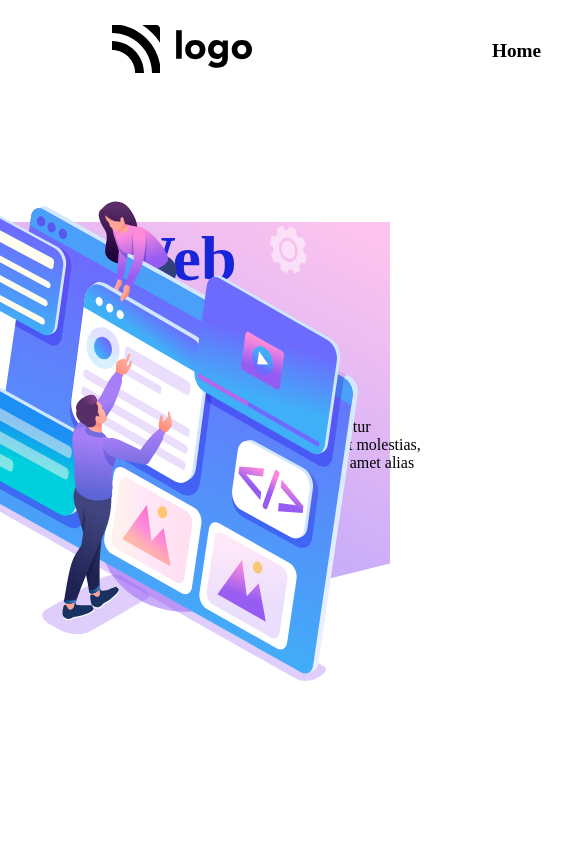
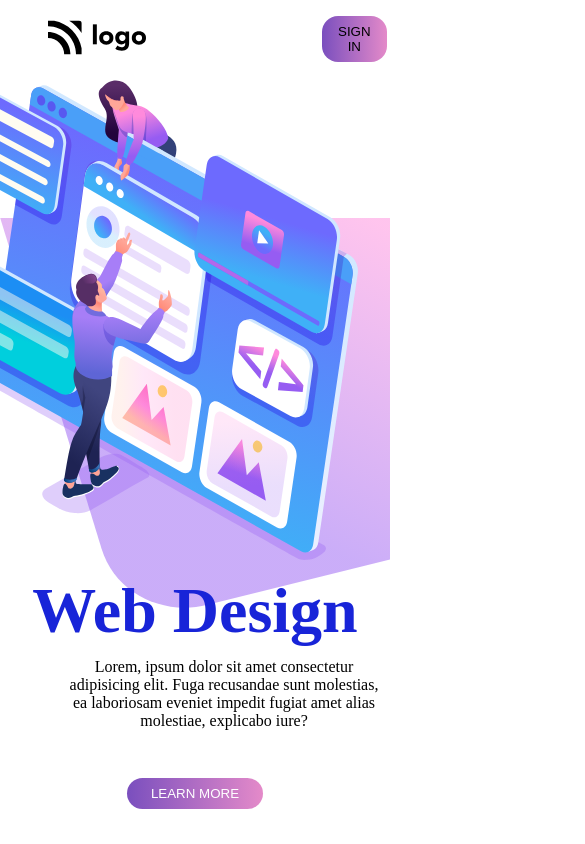
Before and after one commit to Naga-Rajasekhar/project_8-landing_page, a plain HTML site: page index.html in a window 390 px wide. Shown: the top 844 px of the page, 585 px wide, since content can reach past the window. Drawn offline with Linux system fonts and the light colour scheme.

Commit message:
fixed responsiveness

```diff
--- a/css/style.css
+++ b/css/style.css
@@ -86,3 +86,56 @@ li {
   bottom: 5rem;
   left: 3.5rem;
 }
+
+@media screen and (max-width: 768px) {
+  .header-content {
+    display: none;
+  }
+
+  .header {
+    margin-left: -2rem;
+    margin-top: 1rem;
+  }
+
+  .sign-in {
+    margin-left: -2rem;
+  }
+
+  .content {
+    margin-top: 32rem;
+    padding-bottom: 2rem;
+    text-align: center;
+  }
+
+  .left-content-heading {
+    margin-left: -4rem;
+  }
+
+  .left-content-text {
+    margin-left: -3rem;
+  }
+
+  .left-content-description {
+    margin-top: 10px;
+  }
+
+  .learn-more {
+    margin-left: -4rem;
+  }
+
+  .left-content-images {
+    display: flex;
+    flex-direction: column;
+  }
+  .vector-image {
+    display: none;
+  }
+
+  .vector-dot {
+    display: none;
+  }
+
+  .header-logo-image {
+    height: 35px;
+  }
+}
```
Also changed, not shown: README.md.
